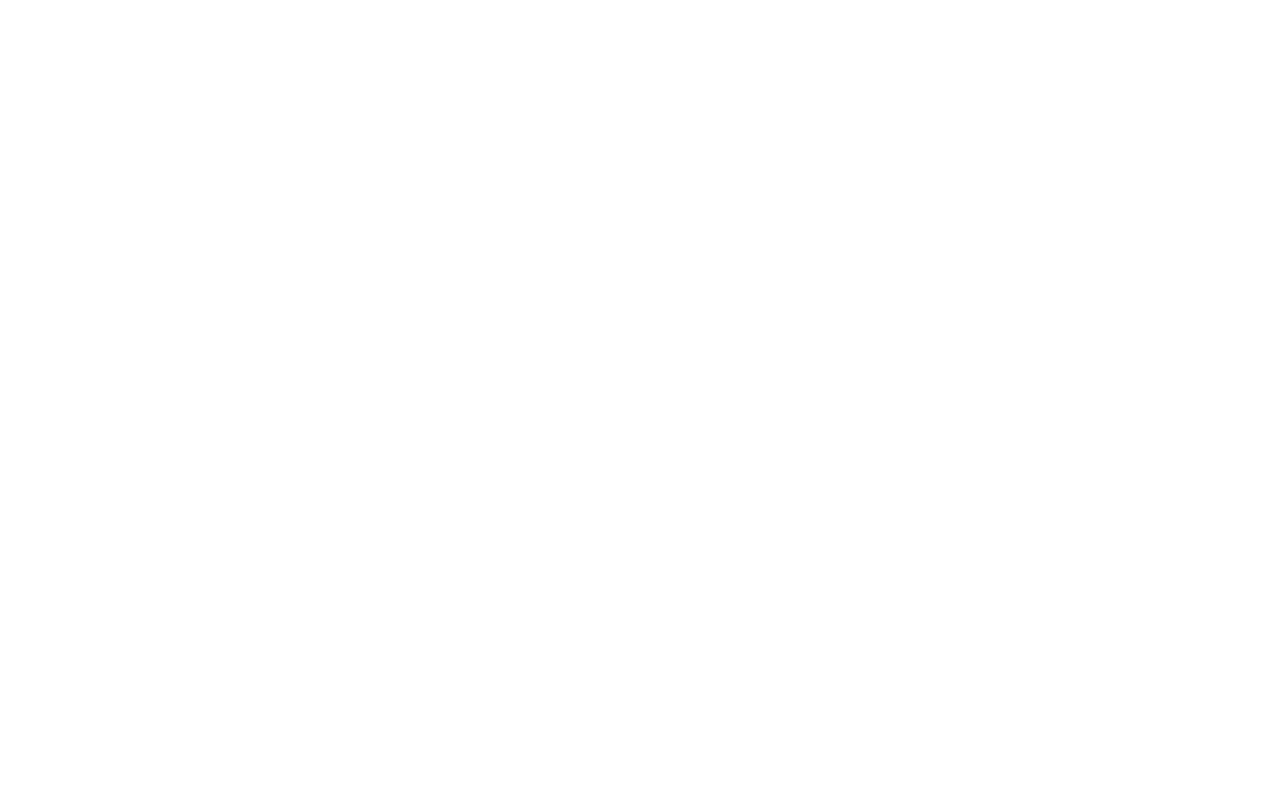
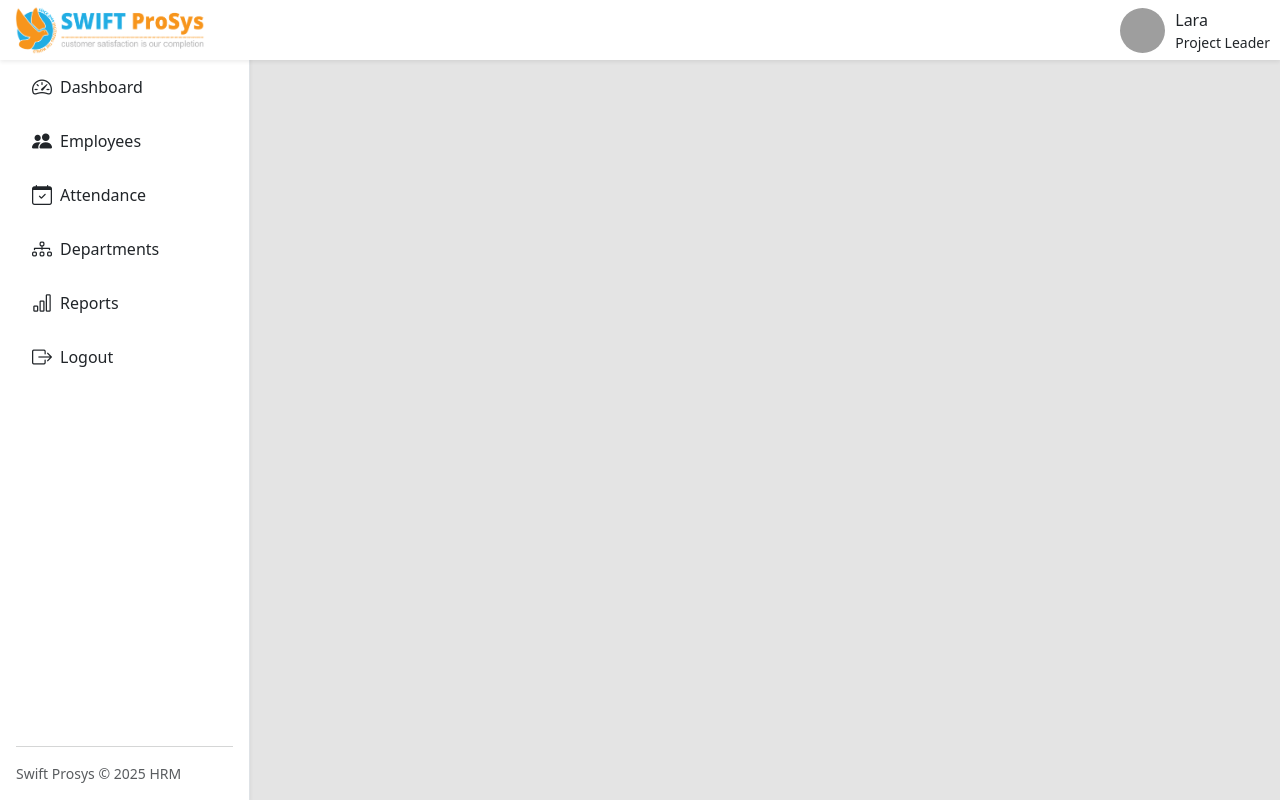
Before and after one commit to Astalakshmi2001/SwiftProsys, a React (Vite) app: page /userscreen in a window 1280 px wide. Before the commit this address had no page. Built offline with nearby package versions, Linux system fonts and the light colour scheme; grey boxes are pictures that could not be loaded.

Commit message:
UserScreen & header/footer UI added

```diff
--- a/index.html
+++ b/index.html
@@ -1,13 +1,17 @@
 <!doctype html>
 <html lang="en">
+
 <head>
   <meta charset="UTF-8" />
   <link rel="icon" type="image/svg+xml" href="/vite.svg" />
   <meta name="viewport" content="width=device-width, initial-scale=1.0" />
   <title>SwiftProsys | HRM's</title>
+  <link href="https://cdn.jsdelivr.net/npm/bootstrap-icons@1.10.5/font/bootstrap-icons.css" rel="stylesheet" />
 </head>
+
 <body>
   <div id="root"></div>
   <script type="module" src="/src/main.jsx"></script>
 </body>
+
 </html>
--- a/src/App.css
+++ b/src/App.css
@@ -1,3 +1,7 @@
+body {
+  background-color: #ddd;
+}
+
 .imagecontainer{
   background-image: url("./assets/sample.jpg");
 }
@@ -88,3 +92,55 @@
 .title .ul .li{
     padding-right: 0 5px;
 }
+
+/* header */
+
+.userscreen {
+  width: 100%;
+  height: 100vh;
+  background-color: #e4e4e4;
+}
+
+header {
+  position: fixed;
+  width: 100%;
+  height: 60px;
+  background-color: #fff;
+  display: flex;
+  flex-direction: row;
+  justify-content: space-between;
+  align-items: center;
+  padding: 5px 10px;
+}
+
+.logo {
+  width: 200px;
+  height: 50px;
+}
+
+.logo img {
+  width: 100%;
+  height: 100%;
+}
+
+.profile {
+  display: flex;
+  flex-direction: row-reverse;
+  gap: 10px;
+
+}
+
+.profile p {
+  padding: 0;
+  margin: 0;
+}
+
+.profile p:nth-child(2){
+  font-size: 14px;
+}
+
+.profile img {
+  width: 45px;
+  height: 45px;
+  border-radius: 50%;
+}
--- a/src/App.jsx
+++ b/src/App.jsx
@@ -4,6 +4,7 @@
 import Signup from './pages/auth/signup'
 import { BrowserRouter as Router, Routes, Route } from 'react-router-dom';
 import Production_report from './pages/Production/production_report';
+import UserScreen from './screens/userScreen';
 
 function App() {
 
@@ -12,7 +13,8 @@
       <Routes>
         <Route path="/" element={<Login />} />
         <Route path="/signup" element={<Signup />} />
-        <Route path=".pages/Production/production_report" element={<Production_report />} />
+        <Route path="/Production" element={<Production_report />} />
+        <Route path="/userscreen" element={<UserScreen />} />
       </Routes>
     </Router>
   )
--- /dev/null
+++ b/src/pages/header/header.jsx
@@ -0,0 +1,44 @@
+import React from 'react';
+import '../../App.css';
+// @ts-ignore
+import mainlogo from "../../assets/mainlogo.png";
+
+
+function Header() {
+    const photoURL = '';
+    const fullName = "Lara"
+    const getRandomColor = () => {
+        const letters = "0123456789ABCDEF";
+        let color = "";
+        for (let i = 0; i < 6; i++) {
+            color += letters[Math.floor(Math.random() * 16)];
+        }
+        return color;
+    };
+
+    const generateAvatarUrl = (name) => {
+        const firstLetter = name.charAt(0);
+        const backgroundColor = getRandomColor();
+        const imageSize = 130;
+        return `https://ui-avatars.com/api/?background=${backgroundColor}&size=${imageSize}&color=FFF&font-size=0.60&name=${firstLetter}`;
+    };
+    return (
+        <header className='shadow-sm'>
+            <div className="logo">
+                <img src={mainlogo} alt="SwiftProsys" />
+            </div>
+            <div className="profile">
+                <div>
+                    <p>Lara</p>
+                    <p>Project Leader</p>
+                </div>
+                <img
+                    src={photoURL ? photoURL : generateAvatarUrl(fullName)}
+                    alt="UserImage"
+                />
+            </div>
+        </header>
+    )
+}
+
+export default Header
--- /dev/null
+++ b/src/pages/sidebar/sidebar.jsx
@@ -0,0 +1,57 @@
+import React, { useState } from "react";
+import "../../App.css";
+
+function Sidebar() {
+  const [collapsed, setCollapsed] = useState(false);
+
+  const toggleSidebar = () => setCollapsed(!collapsed);
+
+  const menuItems = [
+    { name: "Dashboard", icon: "bi-speedometer2" },
+    { name: "Employees", icon: "bi-people-fill" },
+    { name: "Attendance", icon: "bi-calendar-check" },
+    { name: "Departments", icon: "bi-diagram-3" },
+    { name: "Reports", icon: "bi-bar-chart" },
+    { name: "Logout", icon: "bi-box-arrow-right" },
+  ];
+
+  return (
+    <div
+      className={`d-flex flex-column bg-white border-end shadow-sm ${
+        collapsed ? "p-2" : "p-3"
+      }`}
+      style={{ width: collapsed ? "70px" : "250px", height: "100vh", transition: "0.3s" }}
+    >
+      {/* Toggle Button */}
+      {/* <button
+        onClick={toggleSidebar}
+        className="btn btn-outline-primary mb-4"
+        style={{ alignSelf: collapsed ? "center" : "flex-end" }}
+      >
+        <i className={`bi ${collapsed ? "bi-arrow-right-square" : "bi-arrow-left-square"}`}></i>
+      </button> */}
+
+      {/* Menu */}
+      <ul className="nav nav-pills flex-column mb-auto mt-5">
+        {menuItems.map((item, index) => (
+          <li className="nav-item mb-2" key={index}>
+            <a href="#" className="nav-link text-dark d-flex align-items-center">
+              <i className={`bi ${item.icon} fs-5 me-2`}></i>
+              {!collapsed && <span>{item.name}</span>}
+            </a>
+          </li>
+        ))}
+      </ul>
+
+      {/* Footer */}
+      {!collapsed && (
+        <div className="mt-auto small text-muted">
+          <hr />
+          Swift Prosys © 2025 HRM
+        </div>
+      )}
+    </div>
+  );
+}
+
+export default Sidebar
--- /dev/null
+++ b/src/screens/userScreen.jsx
@@ -0,0 +1,14 @@
+import React from 'react';
+import Header from '../pages/header/header';
+import Sidebar from '../pages/sidebar/sidebar';
+
+function UserScreen() {
+  return (
+    <div className='userscreen'>
+       <Header />
+       <Sidebar />
+    </div>
+  )
+}
+
+export default UserScreen
```
Also changed, not shown: src/pages/attendance/dailyattendance.jsx (added, +11 -0 lines), src/assets/mainlogo.png (added). Lines whose indentation alone changed are shown as unchanged.
